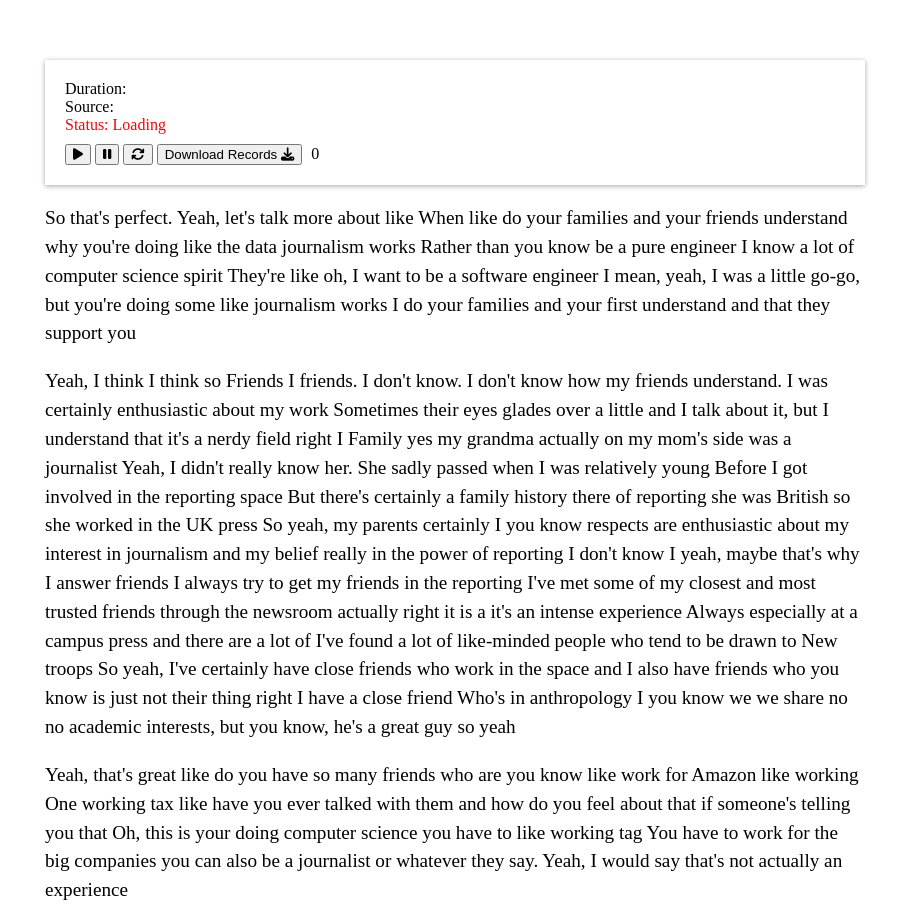
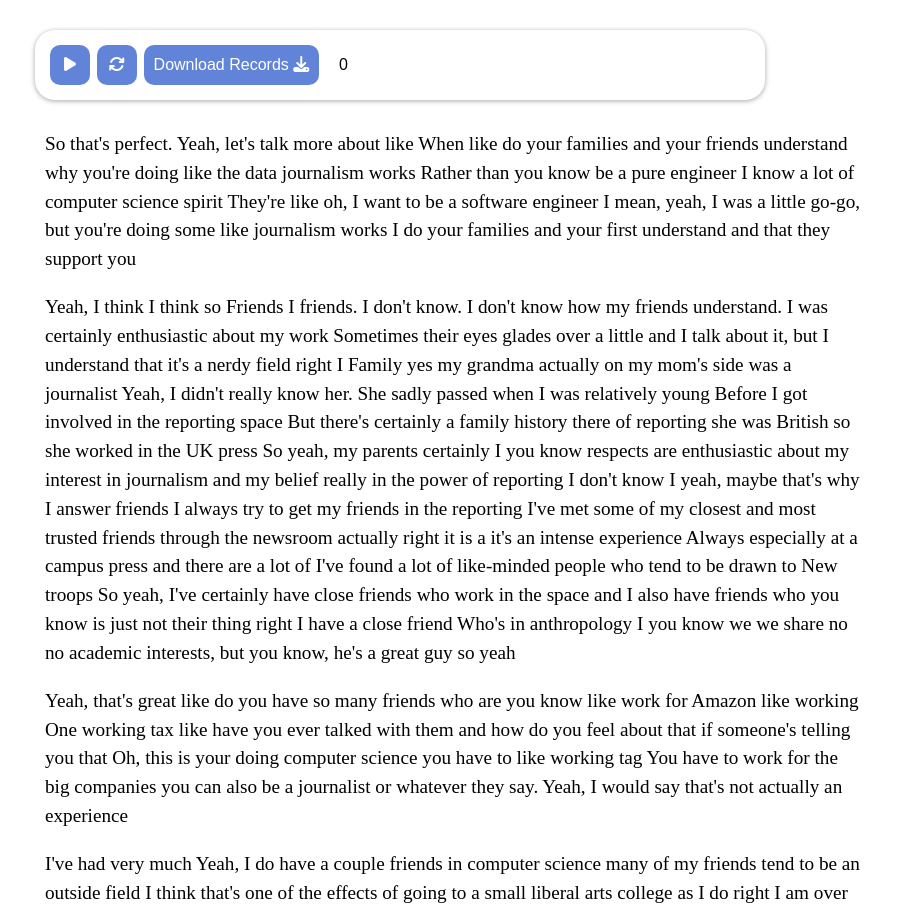
Before and after one commit to declanrjb/transcribe, a plain HTML site: page index.html in a window 1280 px wide. Shown: the top 906 px of the page, without its empty margins (5-904 px from the left). Drawn offline with nearby package versions, Linux system fonts and the light colour scheme.

Commit message:
spruce up controls

```diff
--- a/index.html
+++ b/index.html
@@ -14,15 +14,12 @@
     <div class="central-panel">
         <column style="width: 70%;" id="left-col">
             <div class="controls">
-                <div id="length">Duration:</div>
-                <div id="source">Source:</div>
-                <div id="status" style="color:red;">Status: Loading</div>
                 <div class="control-buttons">
                     <button id="play"><i class="fa-solid fa-play"></i></button>
                     <button id="pause"><i class="fa-solid fa-pause"></i></button>
                     <button id="restart"><i class="fa-solid fa-arrows-rotate"></i></button>
                     <button id="download-records">Download Records <i class="fa-solid fa-download"></i></button>
-                    <a id="currentTime">0</a>
+                    <button id="time-readout" enabled="false"><a id="currentTime">0</a><a id="length"></a></button>
                 </div>
             </div>
             <div class="transcript"></div>
--- a/web/script.js
+++ b/web/script.js
@@ -20,6 +20,18 @@ function showSelected() {
     return text;
 }
 
+function toMinutes(duration) {
+    duration = Math.round(duration);
+    var seconds = duration % 60;
+    seconds = seconds.toString();
+    if (seconds.length < 2) {
+        seconds = '0' + seconds
+    }
+
+    var minutes = Math.floor(duration / 60);
+    return minutes + ':' + seconds
+}
+
 $(function() {
 
     var records = {
@@ -37,7 +49,7 @@ $(function() {
     }, false);
 
     audioElement.addEventListener("canplay",function(){
-        $("#length").text("Duration:" + audioElement.duration + " seconds");
+        $("#length").text(" / " + toMinutes(audioElement.duration));
         $("#source").text("Source:" + audioElement.src);
         $("#status").text("Status: Ready to play").css("color","green");
     });
@@ -45,11 +57,15 @@ $(function() {
     $('#play').click(function() {
         audioElement.play();
         $("#status").text("Status: Playing");
+        $('#pause').css('display', 'inline');
+        $(this).css('display', 'none');
     });
 
     $('#pause').click(function() {
         audioElement.pause();
         $("#status").text("Status: Paused");
+        $('#play').css('display', 'inline');
+        $(this).css('display', 'none');
     });
 
     $('#restart').click(function() {
@@ -82,7 +98,7 @@ $(function() {
         audioElement.addEventListener("timeupdate",function(){
             var currentTime = audioElement.currentTime;
             var seconds = Math.round(currentTime);
-            $("#currentTime").text(Math.floor(seconds / 60) + ':' + seconds % 60);
+            $("#currentTime").text(toMinutes(seconds));
             for (var i=0; i<data.length; i++) {
                 var segment = data[i];
 
--- a/web/styles.css
+++ b/web/styles.css
@@ -1,13 +1,14 @@
 .central-panel {
     max-width: 1200px;
     margin: auto;
-    margin-top: 50px;
+    margin-top: 20px;
 }
 
 .transcript {
     font-family: 'Times New Roman', Times, serif;
     font-size: 1.2em;
     line-height: 1.5em;
+    margin-top: 100px;
 }
 
 
@@ -48,8 +49,22 @@ column {
 
 .controls {
     box-shadow: 0 1px 5px #a6a6a6;
-    padding: 20px;
+    padding: 15px;
     box-sizing: border-box;
+    position: fixed;
+    background-color: white;
+    width: 57%;
+    margin-left: -10px;
+    font-size: 1.7em;
+    border-radius: 20px;
+}
+
+.controls button {
+    font-size: 1rem;
+    padding: 10px;
+    margin: 0px;
+    min-width: 40px;
+    height: 40px;
 }
 
 #currentTime {
@@ -57,5 +72,24 @@ column {
 }
 
 .control-buttons {
-    margin-top: 10px;
+    margin-top: 0px;
+    margin-bottom: 0px;
 }
+
+#pause {
+    display: none;
+}
+
+button {
+    background-color: #6184d8;
+    color: white;
+    border: none;
+    border-radius: 10px;
+}
+
+#time-readout {
+    background-color: transparent;
+    color: black;
+    margin-left: 0px;
+    padding-left: 0px;
+}
```
Also changed, not shown: 1 other file.
